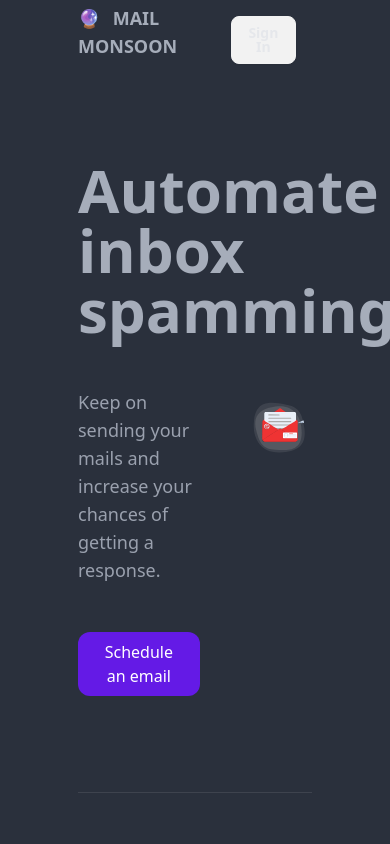
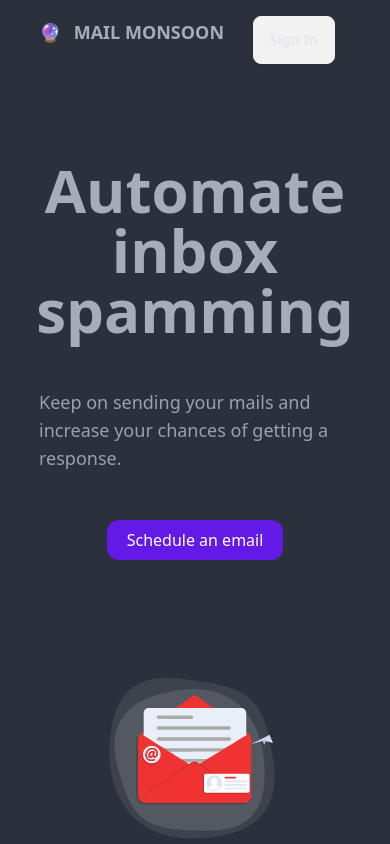
Before and after one commit to nidhish-srivastava/Mail-Monsoon, a Next.js app: page / in a window 390 px wide. Shown: the top 844 px of the page. Built offline with nearby package versions, Linux system fonts and the light colour scheme; no server answers.

Commit message:
Made it responsive

```diff
--- a/src/app/app/page.js
+++ b/src/app/app/page.js
@@ -99,7 +99,7 @@ function Home() {
       <Link href={`/`}>
         <button className="btn absolute left-4 top-2 text-gray-200">Home</button>
       </Link>
-      <div className="min-h-screen text-white flex items-center justify-center p-6">
+      <div className="min-h-screen text-white flex items-center justify-center px-6 py-16 sm:py-6">
         <form
           onSubmit={submitFormHandler}
           className="w-full max-w-lg bg-gray-800 p-8 rounded-lg shadow-md"
--- a/src/app/page.js
+++ b/src/app/page.js
@@ -4,7 +4,7 @@ import Navbar from "@/components/Navbar"
 
 function Home() {
   return (
-    <div className="w-[60%] mx-auto">
+    <div className="w-[80%] md:w-[60%] mx-auto">
       <Navbar />
       <Hero />
       <Footer/>
--- a/src/components/Hero.js
+++ b/src/components/Hero.js
@@ -18,13 +18,13 @@ function Hero() {
     }
   }
   return (
-    <div className='flex gap-12 justify-between items-center'>
-      <div className="flex w-[52%] my-24 flex-col gap-12">
-        <h2 className="text-6xl text-[#a6adba] font-bold">Automate inbox spamming</h2>
+    <div className='flex sm:gap-8 md:gap-12 justify-between items-center flex-col sm:flex-row'>
+      <div className="flex w-[100%] sm:w-[52%] my-24 flex-col gap-12 justify-center items-center sm:items-start">
+        <h2 className="text-6xl text-center sm:text-left text-[#a6adba] font-bold">Automate inbox spamming</h2>
         <p className="text-lg font-medium text-[#a6adba] text-opacity-90">Keep on sending your mails and increase your chances of getting a response. </p>
         <button onClick={navigateToAppPage} className="px-5 py-2 rounded-xl w-fit hover:bg-opacity-80 font-medium bg-[#641ae6] text-white">Schedule an email</button>
       </div>
-      <div className='w-1/3'>
+      <div className='w-2/3 sm:w-1/2 md:w-1/3'>
         <Lottie animationData={heroanimation}/>
       </div>
     </div>
```
